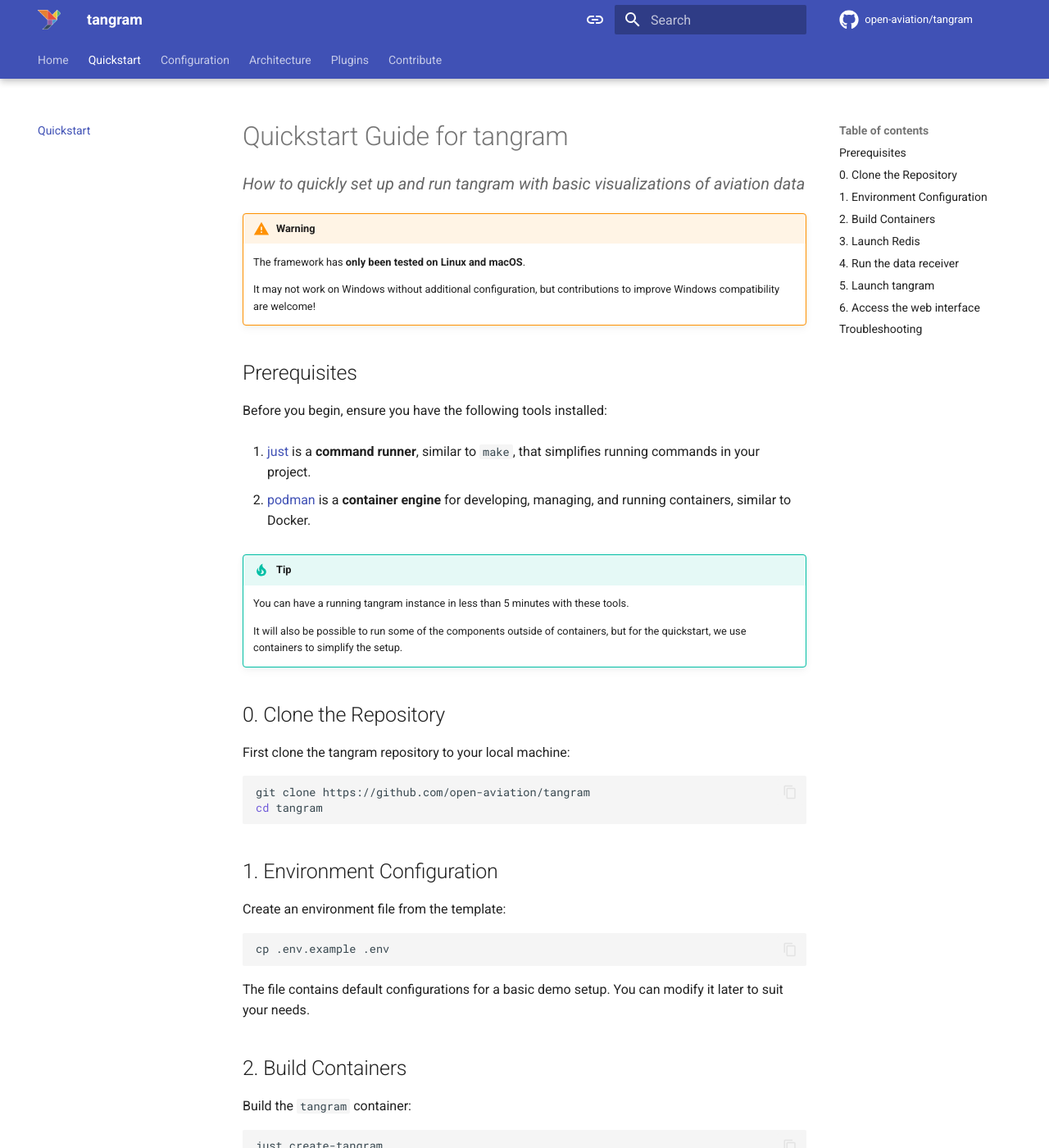
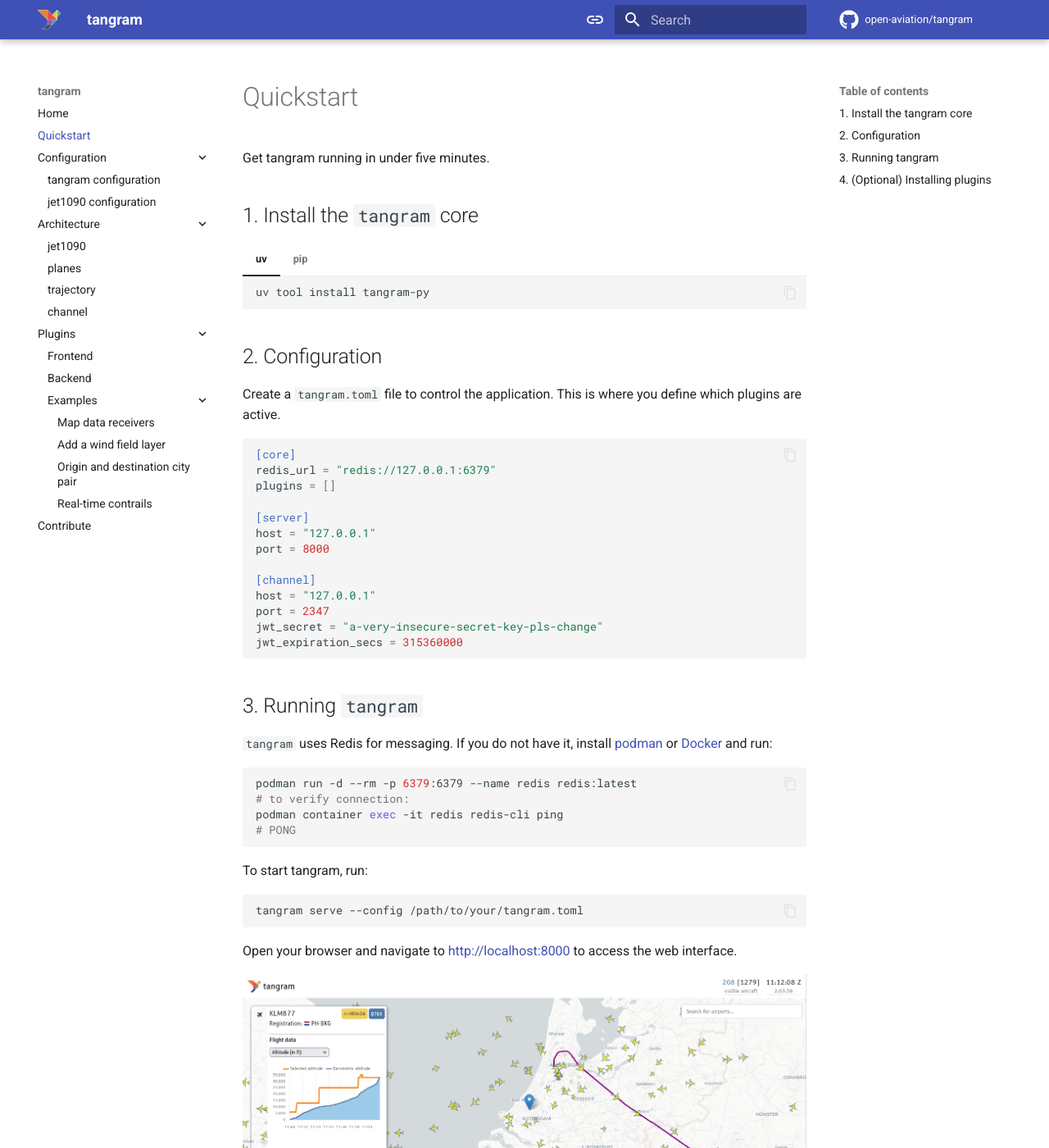
Before and after one commit to open-aviation/tangram, an MkDocs documentation site: the page built from docs/quickstart.md, in a window 1280 px wide and 1400 px high. Shown: the whole window at 82% size. Built offline with MkDocs 1.6.1 and Material for MkDocs 9.7.7, drawn with Linux system fonts in a browser that asks for light colours; comment, search, counter and statistics services are not loaded; some of the changed text lies outside the part shown.

Commit message:
docs: quickstart - ci: tiny fix for maturin wheels

````diff
--- a/docs/quickstart.md
+++ b/docs/quickstart.md
@@ -1,131 +1,78 @@
-# Quickstart Guide for tangram
+Get tangram running in under five minutes.
 
-<p class="subtitle">How to quickly set up and run tangram with basic visualizations of aviation data</p>
+## 1. Install the `tangram` core
 
-!!! warning
+=== "uv"
 
-    The framework has **only been tested on Linux and macOS**.
+    ```sh
+    uv tool install tangram-py
+    ```
 
-    It may not work on Windows without additional configuration, but contributions to improve Windows compatibility are welcome!
+=== "pip"
 
-## Prerequisites
+    ```sh
+    python3 -m virtualenv .venv
+    . .venv/bin/activate
+    pip install tangram-py
+    ```
 
-Before you begin, ensure you have the following tools installed:
+## 2. Configuration
 
-1. [just](https://github.com/casey/just) is a **command runner**, similar to `make`, that simplifies running commands in your project.
+Create a `tangram.toml` file to control the application. This is where you define which plugins are active.
 
-2. [podman](https://podman.io/) is a **container engine** for developing, managing, and running containers, similar to Docker.
+```toml
+[core]
+redis_url = "redis://127.0.0.1:6379"
+plugins = []
 
-!!! tip
+[server]
+host = "127.0.0.1"
+port = 8000
 
-    You can have a running tangram instance in less than 5 minutes with these tools.
+[channel]
+host = "127.0.0.1"
+port = 2347
+jwt_secret = "a-very-insecure-secret-key-pls-change"
+jwt_expiration_secs = 315360000
+```
 
-    It will also be possible to run some of the components outside of containers, but for the quickstart, we use containers to simplify the setup.
+## 3. Running `tangram`
 
-## 0. Clone the Repository
-
-First clone the tangram repository to your local machine:
+`tangram` uses Redis for messaging. If you do not have it, install [podman](https://podman.io/docs/installation) or [Docker](https://docs.docker.com/engine/install/) and run:
 
 ```shell
-git clone https://github.com/open-aviation/tangram
-cd tangram
+podman run -d --rm -p 6379:6379 --name redis redis:latest
+# to verify connection:
+podman container exec -it redis redis-cli ping
+# PONG
 ```
 
-## 1. Environment Configuration
-
-Create an environment file from the template:
+To start tangram, run:
 
 ```shell
-cp .env.example .env
+tangram serve --config /path/to/your/tangram.toml
 ```
 
-The file contains default configurations for a basic demo setup. You can modify it later to suit your needs.
+Open your browser and navigate to <http://localhost:8000> to access the web interface.
 
-## 2. Build Containers
+![web interface](./screenshot/tangram_screenshot_nl.png)
+<!-- todo: update -->
 
-Build the `tangram` container:
+## 4. (Optional) Installing plugins
 
-```shell
-just create-tangram
-```
+Plugins are standalone Python packages that extend the core.
 
-## 3. Launch Redis
+For example, to install the `tangram_system` plugin:
 
-Start a Redis container for message passing and caching between different services:
+=== "uv"
 
-```shell
-just redis
-```
-
-This command will pull the Redis image if not already available and start the container.
-
-!!! note
-
-    The redis container will keep running in the background, allowing other services to connect to it.
-
-    You can check if Redis is running with:
-
-    ```shell
-    podman container ls
+    ```sh
+    uv tool install --with tangram_system tangram
     ```
 
-    You can stop the container with:
+=== "pip"
 
-    ```shell
-    podman container stop redis
+    ```sh
+    # assuming tangram is already installed
+    pip install tangram_system
     ```
-
-## 4. Run the data receiver
-
-Set up the data source parameters and run the `jet1090` container:
-
-```shell
-just jet1090
-```
-
-You should now see the `jet1090` console displaying data received from the source:
-
-![jet1090 console](./screenshot/jet1090.png)
-
-!!! note
-
-    The `jet1090` executable can also be easily installed directly on your system if you prefer not to use a container. Check the [jet1090 documentation](https://mode-s.org/jet1090/) for installation instructions. However, the default configuration works with a containerized version for simplicity.
-
-    Note that it is mandatory to run `jet1090` locally if you want to feed data from a RTL-SDR device, as the containerized version may not have access to your local hardware: it can be parameterized for Linux (a bit complicated), but it is not possible for Apple computers due to limitations in the kernel implementation.
-
-    In that case, you need to edit some parameters in the `.env` file:
-
-    - `REDIS_URL` becomes `http://host.containers.internal:6379` (which will work thanks to port redirection explicited in the `justfile`)
-    - `JET1090_URL` becomes `http://host.containers.internal:8080`.
-
-## 5. Launch tangram
-
-In a new terminal, run the tangram container:
-
-```shell
-just tangram
-```
-
-The container is orchestrated using [`process_compose`](https://github.com/F1bonacc1/process-compose), which manages the various background processes required for tangram to function.
-
-![process composer](./screenshot/process.png)
-
-You may click on each process to see its logs in real-time. The `web` process is the web server that serves the tangram interface.
-
-## 6. Access the web interface
-
-Open your browser and navigate to <http://localhost:2345> to access the tangram web interface.
-
-![web interface](./screenshot/tangram_screenshot_nl.png)
-
-## Troubleshooting
-
-| Issue                                 | Command                                                      |
-| ------------------------------------- | ------------------------------------------------------------ |
-| Check the logs for errors             | `just tangram-log`                                           |
-| Open a shell in the tangram container | `just tangram-shell`                                         |
-| Ensure all containers are running     | `podman container ls`                                        |
-| Verify Redis connection               | `podman container exec -it redis redis-cli ping`             |
-| Kill a container if needed            | `podman kill <container_name>` (e.g. `jet1090` or `tangram`) |
-| Delete containers if needed           | `podman rm <container_name>` (e.g. `jet1090` or `tangram`)   |
-| Delete images if needed               | `podman rmi <image_name>` (e.g. `tangram:latest`)            |
--- a/mkdocs.yml
+++ b/mkdocs.yml
@@ -36,8 +36,6 @@
     - navigation.expand
     - navigation.footer
     - navigation.indexes
-    - navigation.tabs
-    - navigation.tabs.sticky
     - search.highlight
     - search.suggest
   palette:
````
Also changed, not shown: 1 other file.
